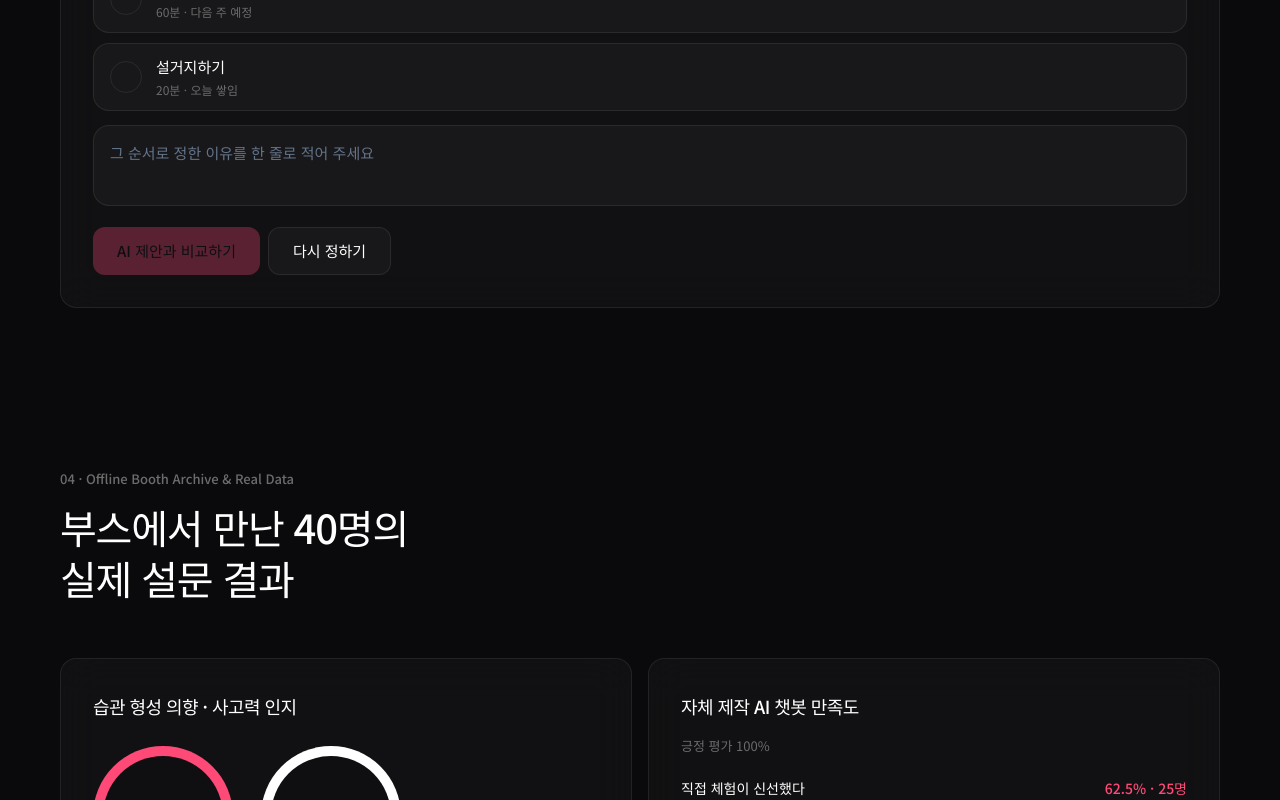
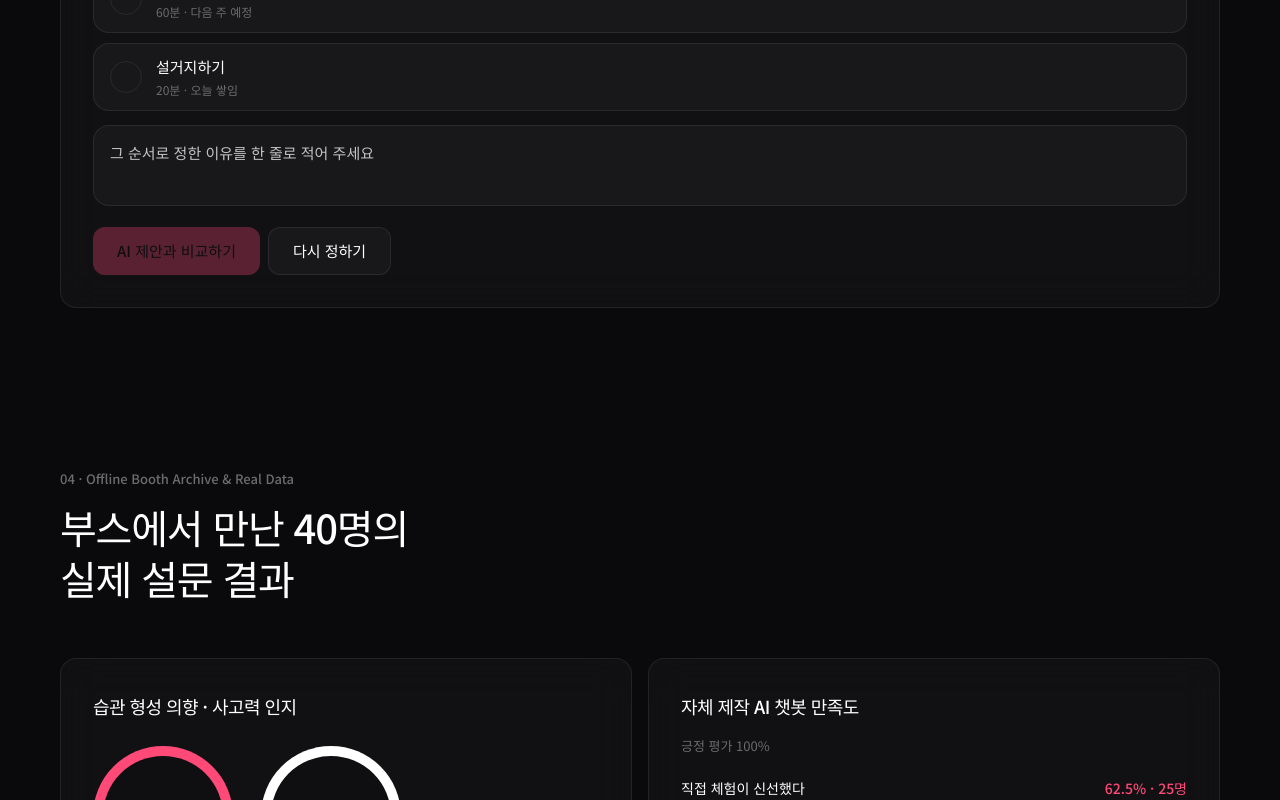
Before and after one commit to saveinmemories/BrainFirst, a plain HTML site: page index.html in a window 1280 px wide. Shown: the part 2760-3560 px from the top of the page. Drawn offline with Linux system fonts and the light colour scheme.

Commit message:
Update index.html

```diff
--- a/index.html
+++ b/index.html
@@ -59,7 +59,7 @@ section{padding:80px 0}
 .item.on .n{background:var(--ice);color:#0A0A0C;border-color:var(--ice)}
 .item small{display:block;color:var(--m);font-size:12px}
 textarea,input[type=text]{width:100%;margin-top:14px;padding:14px 16px;border-radius:var(--r);border:1px solid var(--bd);background:rgba(255,255,255,.03);resize:none}
-textarea::placeholder,input::placeholder{color:#64748B}
+textarea::placeholder,input::placeholder{color:#C4C4C4}
 .btn{min-height:48px;padding:0 24px;border-radius:12px;font-weight:500;margin:14px 8px 0 0;transition:.2s}
 .btn.p{background:var(--ice);color:#0A0A0C}.btn.s{border:1px solid var(--bd);background:var(--gl)}
 .btn:disabled{opacity:.3;cursor:not-allowed}.btn.p:not(:disabled):hover{box-shadow:0 0 24px rgba(255,73,119,.45)}
```
